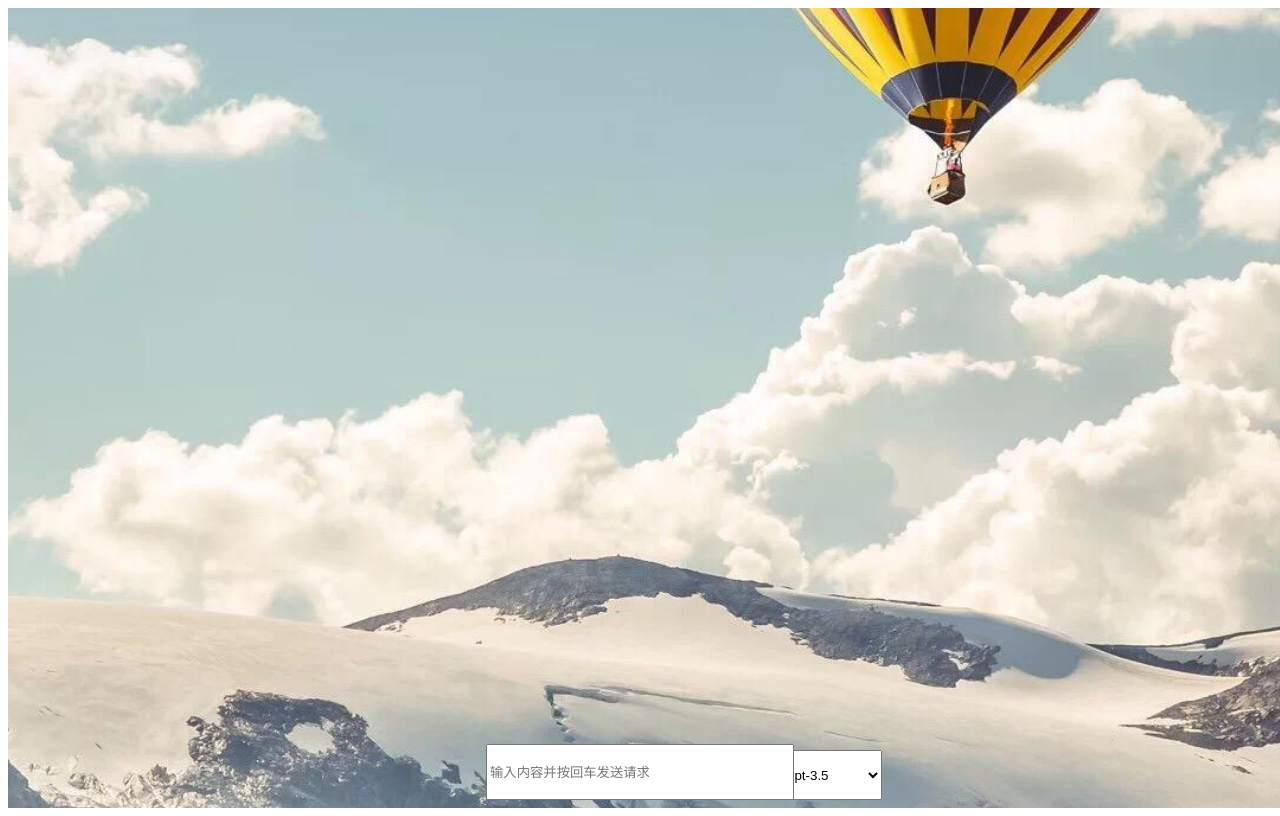
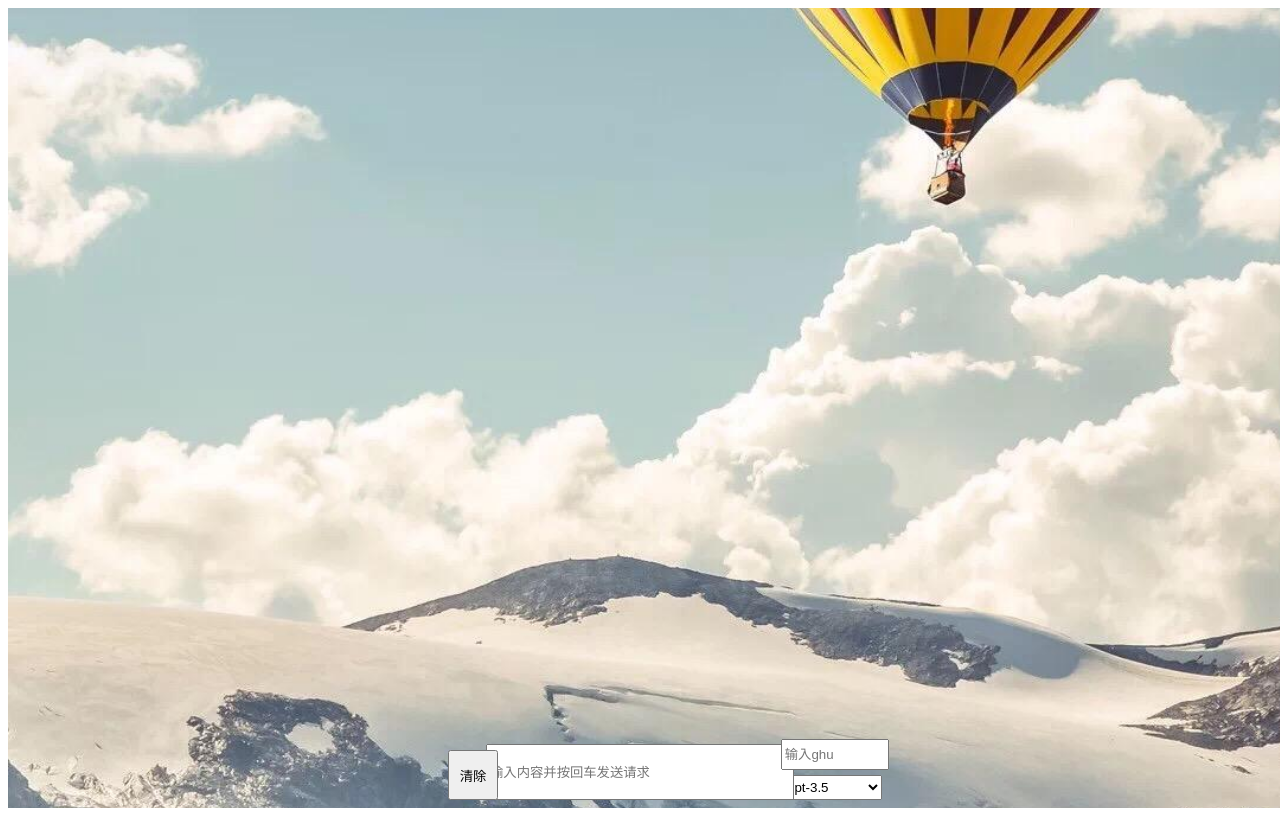
Before and after one commit to Cunninger/VueDemo, a Vue app: page / in a window 1280 px wide. Built offline with nearby package versions, Linux system fonts and the light colour scheme.

Commit message:
添加前端输入参数和清除组件

```diff
--- a/src/components/chatgptdemo.vue
+++ b/src/components/chatgptdemo.vue
@@ -7,13 +7,19 @@
             <div v-for="(message, index) in messages" :key="index">
                 <p>{{ message.role }}: <span v-for="(char, i) in message.content" :key="i">{{ char }}</span></p>
             </div>
-            <select style="width: 100px; height: 50px;bottom: 0;left: 75%; position:fixed; bottom: 0; left: 65%; transform: translateX(-50%);" v-model="model">
+            <select
+                style="width: 100px; height: 25px;bottom: 0;left: 75%; position:fixed; bottom: 0; left: 65%; transform: translateX(-50%);"
+                v-model="model">
                 <option value="gpt-3.5">gpt-3.5</option>
                 <option value="gpt-4">gpt-4</option>
             </select>
             <input v-model="content" @keyup.enter="sendRequest" placeholder="输入内容并按回车发送请求"
                 style="position:fixed; bottom: 0; left: 50%; transform: translateX(-50%); width: 300px; height: 50px;">
+            <input v-model="accessToken" placeholder="输入ghu"
+                style=" position:fixed; bottom: 0.8cm; left: 61%; width: 100px; height:25px;">
 
+
+            <button @click="messages = []" style="position:fixed; bottom: 0cm; left: 35%; width: 50px; height:50px;">清除</button>
         </div>
 
     </div>
@@ -27,7 +33,8 @@ export default {
         return {
             content: '',
             messages: [],
-            model: 'gpt-3.5'  // 默认值
+            model: 'gpt-3.5',  // 默认值
+            accessToken: ''
         }
     },
     methods: {
@@ -44,7 +51,7 @@ export default {
                 }, {
                     headers: {
                         'Content-Type': 'application/json',
-                        'Authorization': 'Bearer ghu_CfazhnHu9FpSrbaQxiIynCifVdw6pM0QysaJ'
+                        'Authorization': 'Bearer ' + this.accessToken
                     }
                 });
 
@@ -70,8 +77,12 @@ export default {
     width: 100vw;
 }
 
+
+
 .message {
-  width: 200px;  /* 限制元素的宽度 */
-  word-wrap: break-word;  /* 允许在单词内换行 */
+    width: 200px;
+    /* 限制元素的宽度 */
+    word-wrap: break-word;
+    /* 允许在单词内换行 */
 }
 </style>
```
Also changed, not shown: 1 other file (tests, documents, lock files or other folders).
